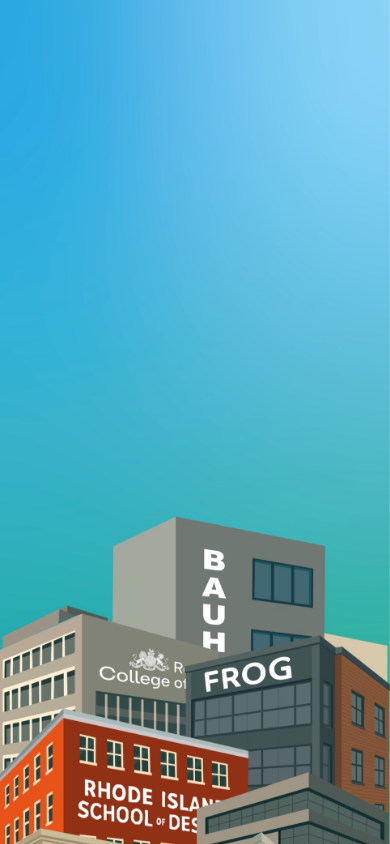
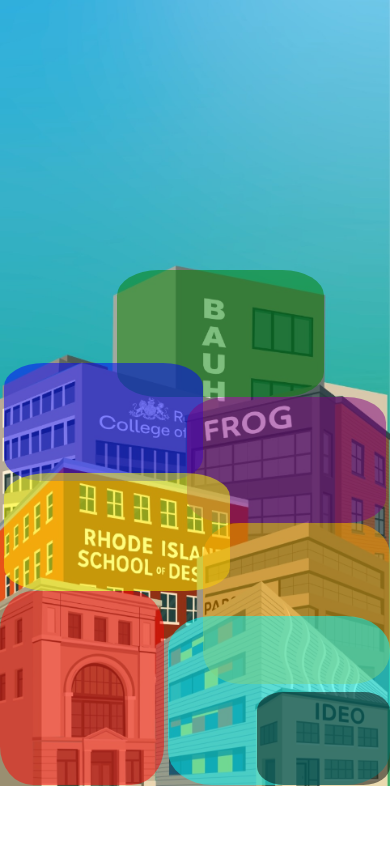
Before and after one commit to NazKuntalp/DesignLife, a React (Create React App) app: page / in a window 390 px wide. Shown: the top 844 px of the page. Built offline with nearby package versions, Linux system fonts and the light colour scheme.

Commit message:
Phone adjusted

```diff
--- a/src/App.css
+++ b/src/App.css
@@ -36,32 +36,3 @@
     transform: rotate(360deg);
   }
 }
-
-.container {
-  max-width: 600px;
-  margin: 50px auto;
-  font-family: "Arial", sans-serif;
-  padding: 20px;
-  text-align: center;
-}
-
-.rules {
-  text-align: left;
-  margin-bottom: 20px;
-}
-
-button {
-  padding: 10px 20px;
-  background-color: #00915a;
-  color: white;
-  border: none;
-  border-radius: 8px;
-  cursor: pointer;
-}
-
-.instructions {
-  margin-top: 20px;
-  background-color: #f2f2f2;
-  padding: 15px;
-  border-radius: 8px;
-}
--- a/src/InteractivePage.js
+++ b/src/InteractivePage.js
@@ -1,5 +1,5 @@
 import React, { useState } from "react";
-import myImage from "./Assets/Test.jpeg"
+import myImage from "./Assets/Test2.jpeg"
 import "./InteractivePage.css";  // CSS dosyasını da dahil ediyoruz
 
 const buildingData3 = [
@@ -8,8 +8,8 @@
         name: 'Test Bina 1',
         description: 'Bu bina yüksek katlı bir ofis binasıdır.',
         //coordinates: { top: 81, left: 648, width: 250, height: 774 }
-      coordinates: { top: 50, left: 30, width: 53, height: 12 },
-      //color: "green",
+        coordinates: { top: 32, left: 30, width: 53, height: 15 },
+        color: "green",
         zIndex: 10
     },
     {
@@ -17,8 +17,8 @@
         name: 'Test Bina 2',
         description: 'Test Bina 2',
         //coordinates: { top: 81, left: 648, width: 250, height: 774 }
-        coordinates: { top: 60, left: 1, width: 48, height: 9 },
-        //color: "blue",
+        coordinates: { top: 43, left: 1, width: 51, height: 14 },
+        color: "blue",
         zIndex: 20
     },
     {
@@ -26,8 +26,8 @@
         name: 'Test Bina 3',
         description: 'Bu bina yüksek katlı bir ofis binasıdır.',
         //coordinates: { top: 81, left: 648, width: 250, height: 774 }
-        coordinates: { top: 62, left: 48, width: 51, height: 15 },
-        //olor: "purple",
+        coordinates: { top: 47, left: 48, width: 51, height: 15 },
+        color: "purple",
         zIndex: 30
     },
 
@@ -36,8 +36,8 @@
         name: 'Test Bina 4',
         description: 'Test Bina 4',
         //coordinates: { top: 81, left: 648, width: 250, height: 774 }
-        coordinates: { top: 69, left: 1, width: 56, height: 12 },
-        //color: "yellow",
+        coordinates: { top: 56, left: 1, width: 58, height: 14 },
+        color: "yellow",
         zIndex: 40
     },
 
@@ -46,16 +46,16 @@
         name: 'Test Bina 5',
         description: 'Bu bina yüksek katlı bir ofis binasıdır.',
         //coordinates: { top: 81, left: 648, width: 250, height: 774 }
-        coordinates: { top: 76, left: 52, width: 48, height: 5 },
-        //color: "orange",
+        coordinates: { top: 62, left: 52, width: 48, height: 19 },
+        color: "orange",
         zIndex: 50
-      },{
+    }, {
         id: 6,
         name: 'Test Bina 6',
         description: 'Bu bina büyük bir alışveriş merkezidir.',
         //coordinates: { top: 320, left: 358, width: 224, height: 513 }
-        coordinates: { top: 80, left: 0, width: 42, height: 19 },
-        //color: "red",
+        coordinates: { top: 70, left: 0, width: 42, height: 23 },
+        color: "red",
         zIndex: 60
 
     },
@@ -64,8 +64,8 @@
         name: 'Test Bina 7',
         description: 'Bu bina yüksek katlı bir ofis binasıdır.',
         //coordinates: { top: 81, left: 648, width: 250, height: 774 }
-        coordinates: { top: 81, left: 43, width: 57, height: 19 },
-        //color: "cyan",
+        coordinates: { top: 73, left: 43, width: 57, height: 20 },
+        color: "cyan",
         zIndex: 70
     },
     {
@@ -73,8 +73,8 @@
         name: 'Test Bina 8',
         description: 'Bu bina yüksek katlı bir ofis binasıdır.',
         //coordinates: { top: 81, left: 648, width: 250, height: 774 }
-        coordinates: { top: 91, left: 66, width: 34, height: 8 },
-        //color: "black",
+        coordinates: { top: 82, left: 66, width: 34, height: 11 },
+        color: "black",
         zIndex: 80
     },];
 
@@ -89,7 +89,6 @@
         <div className="container">
             <div className="image-container">
                 <img src={myImage} alt="Binalar" className="building-image" />
-
                 {buildingData3.map((building) => (
                     <div
                         key={building.id}
```
Also changed, not shown: src/Assets/Test2.jpeg (added). Lines whose indentation alone changed are shown as unchanged.
